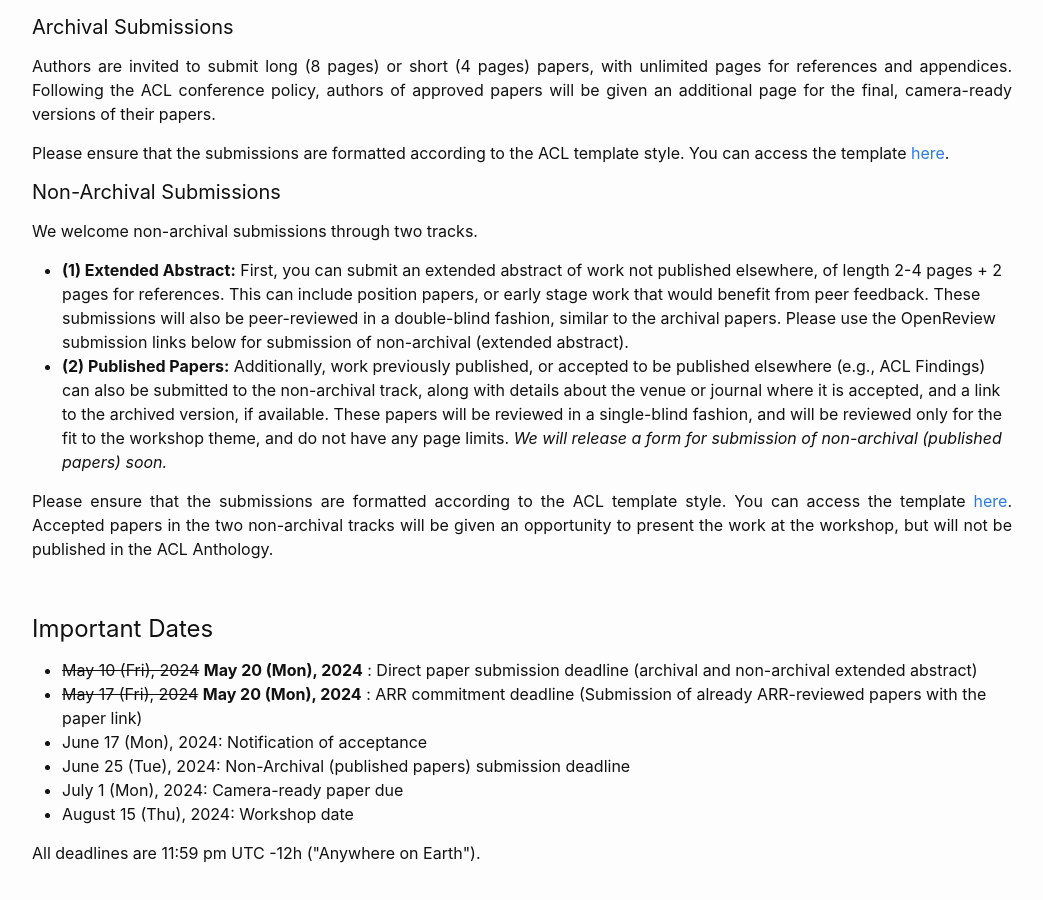
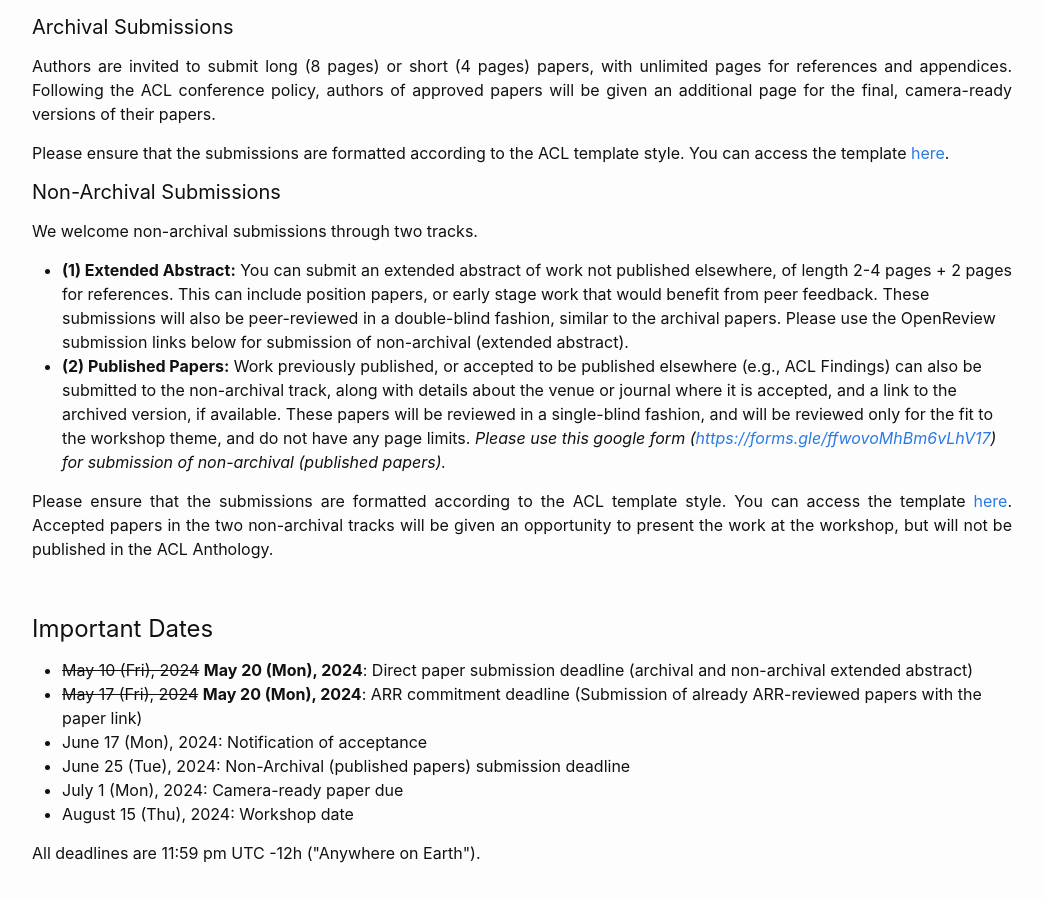
Before and after one commit to hucllm-workshop/hucllm-workshop.github.io, a Jekyll site: the page built from index.md, in a window 1280 px wide and 900 px high, scrolled down 1438 px. Shown: the whole window, without its empty margins (118-1161 px from the left). Built offline with Jekyll 4.4.1, drawn with Linux system fonts in a browser that asks for light colours; nearby versions of some CDN libraries.

Commit message:
Update index.md

```diff
--- a/index.md
+++ b/index.md
@@ -70,9 +70,9 @@ Please ensure that the submissions are formatted according to the ACL template s
 We welcome non-archival submissions through two tracks.
 
 <ul>
-<li><b>(1) Extended Abstract:</b> First, you can submit an extended abstract of work not published elsewhere, of length 2-4 pages + 2 pages for references. This can include position papers, or early stage work that would benefit from peer feedback. These submissions will also be peer-reviewed in a double-blind fashion, similar to the archival papers. Please use the OpenReview submission links below for submission of non-archival (extended abstract).</li>
+<li><b>(1) Extended Abstract:</b> You can submit an extended abstract of work not published elsewhere, of length 2-4 pages + 2 pages for references. This can include position papers, or early stage work that would benefit from peer feedback. These submissions will also be peer-reviewed in a double-blind fashion, similar to the archival papers. Please use the OpenReview submission links below for submission of non-archival (extended abstract).</li>
 
-<li><b>(2) Published Papers:</b> Additionally, work previously published, or accepted to be published elsewhere (e.g., ACL Findings) can also be submitted to the non-archival track, along with details about the venue or journal where it is accepted, and a link to the archived version, if available. These papers will be reviewed in a single-blind fashion, and will be reviewed only for the fit to the workshop theme, and do not have any page limits. <i>We will release a form for submission of non-archival (published papers) soon.</i></li>
+<li><b>(2) Published Papers:</b> Work previously published, or accepted to be published elsewhere (e.g., ACL Findings) can also be submitted to the non-archival track, along with details about the venue or journal where it is accepted, and a link to the archived version, if available. These papers will be reviewed in a single-blind fashion, and will be reviewed only for the fit to the workshop theme, and do not have any page limits. <i>Please use this google form (<a href="https://forms.gle/ffwovoMhBm6vLhV17">https://forms.gle/ffwovoMhBm6vLhV17</a>) for submission of non-archival (published papers).</i></li>
 </ul>
 
 <p>Please ensure that the submissions are formatted according to the ACL template style. You can access the template <a href="https://github.com/acl-org/acl-style-files">here</a>. Accepted papers in the two non-archival tracks will be given an opportunity to present the work at the workshop, but will not be published in the ACL Anthology.</p>
@@ -82,8 +82,8 @@ We welcome non-archival submissions through two tracks.
 <h4>Important Dates </h4>
 
 <ul>
-	<li><del>May 10 (Fri), 2024</del> <b>May 20 (Mon), 2024</b> : Direct paper submission deadline (archival and non-archival extended abstract)</li>
-	<li><del>May 17 (Fri), 2024</del> <b>May 20 (Mon), 2024</b> : ARR commitment deadline (Submission of already ARR-reviewed papers with the paper link)</li>
+	<li><del>May 10 (Fri), 2024</del> <b>May 20 (Mon), 2024</b>: Direct paper submission deadline (archival and non-archival extended abstract)</li>
+	<li><del>May 17 (Fri), 2024</del> <b>May 20 (Mon), 2024</b>: ARR commitment deadline (Submission of already ARR-reviewed papers with the paper link)</li>
 	<li>June 17 (Mon), 2024: Notification of acceptance</li>
 	<li>June 25 (Tue), 2024: Non-Archival (published papers) submission deadline  </li>
 	<li>July 1 (Mon), 2024: Camera-ready paper due</li>
```
